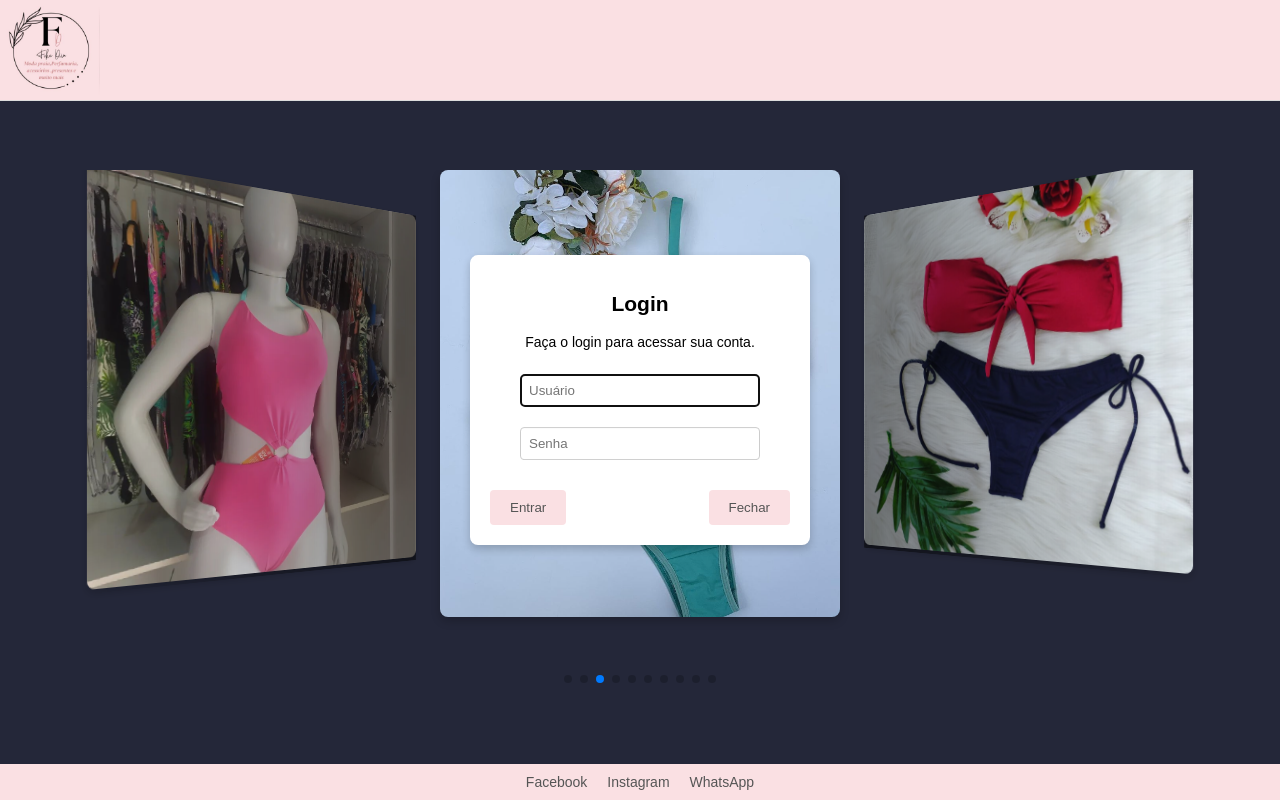
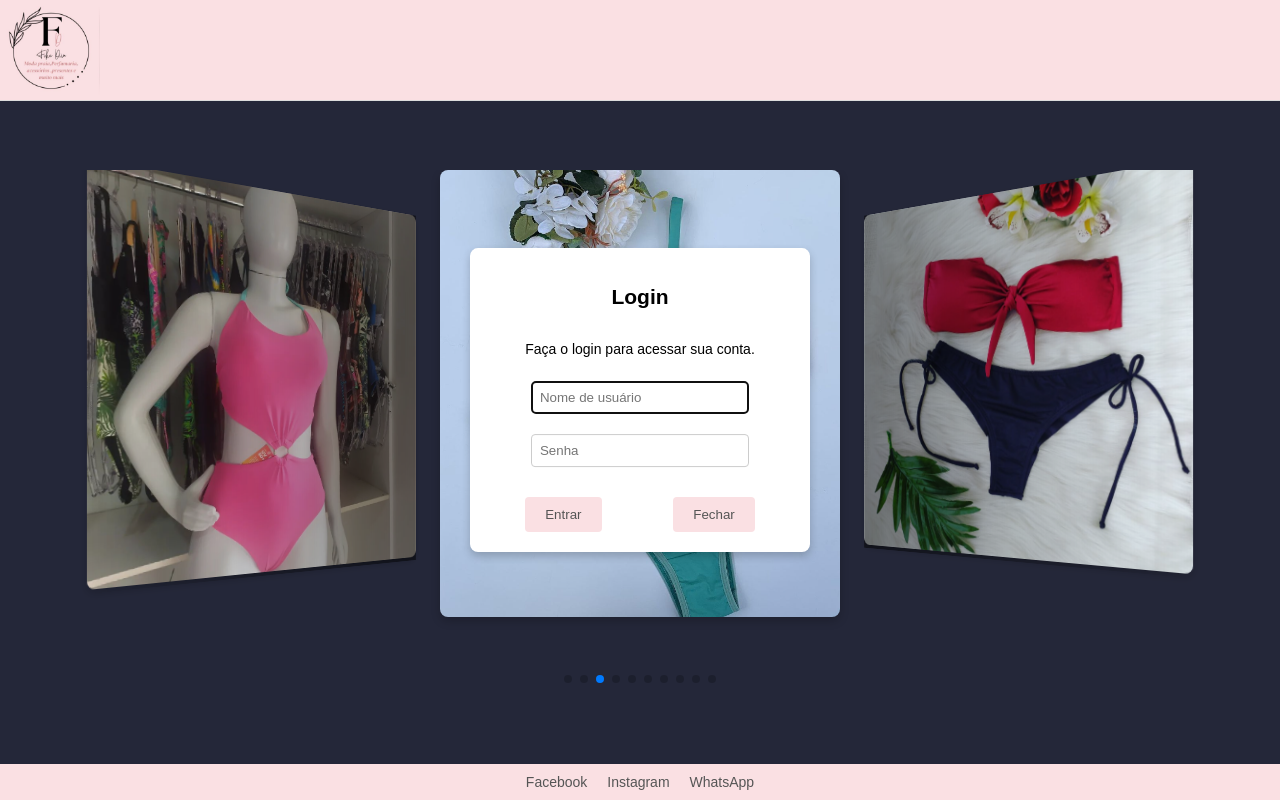
Before and after one commit to Danny-ctrl/fike_diva, a React (Create React App) app: page / in a window 1280 px wide. Both pictures are taken after a click on the picture 50 px from the left and 50 px from the top of the page. Built offline with nearby package versions, Linux system fonts and the light colour scheme; the HTML template or start-up script is replaced by a standard one.

Commit message:
modal login

```diff
--- a/src/App.jsx
+++ b/src/App.jsx
@@ -2,19 +2,19 @@ import React, { useState } from 'react';
 import Header from './components/Header';
 import Footer from './components/Footer';
 import Carousel from './components/carousel';
-import LoginModal from './components/LoginModal';
 import AdminPanel from './components/AdminPanel';
 import VendorPanel from './components/VendorPanel';
+import './App.css';
 
 const App = () => {
-  const [loggedUser, setLoggedUser] = useState(null); // { username: 'admin', role: 'adm' }
+  const [loggedUser, setLoggedUser] = useState(null); // Estado do usuário logado
 
   return (
     <div className="App">
       <Header />
       <main style={{ flexGrow: 1, display: 'flex', flexDirection: 'column', justifyContent: 'center' }}>
         <Carousel />
-        {!loggedUser && <LoginModal onLogin={setLoggedUser} />}
+        {!loggedUser && <p>Por favor, faça login para acessar as funções do sistema.</p>}
         {loggedUser?.role === 'adm' && <AdminPanel />}
         {loggedUser?.role === 'vendedor' && <VendorPanel />}
       </main>
--- a/src/components/Header.jsx
+++ b/src/components/Header.jsx
@@ -1,27 +1,28 @@
-import React from 'react';
-import { Dialog, DialogTrigger, DialogContent, DialogTitle, DialogClose } from '@radix-ui/react-dialog';
+import React, { useState } from 'react';
+import { Dialog, DialogTrigger, DialogContent } from '@radix-ui/react-dialog';
+import LoginModal from './LoginModal';
 import './Header.css';
 
-const Header = () => (
+const Header = () => {
+  const [isModalOpen, setIsModalOpen] = useState(false);
+
+  const handleLogin = (user) => {
+    console.log('Usuário logado:', user);
+    setIsModalOpen(false); // Fecha o modal ao logar
+  };
+
+  return (
     <header className="header">
-    <Dialog>
+      <Dialog open={isModalOpen} onOpenChange={setIsModalOpen}>
         <DialogTrigger asChild>
           <img src="/logoPrincipal.png" alt="Fike Diva Logo" className="logo" />
         </DialogTrigger>
         <DialogContent className="RadixDialogContent">
-        <DialogTitle>Login</DialogTitle>
-        <p>Faça o login para acessar sua conta.</p>
-        <input type="text" placeholder="Usuário" />
-        <input type="password" placeholder="Senha" />
-        <div style={{ display: 'flex', justifyContent: 'space-between', marginTop: '10px' }}>
-          <button>Entrar</button>
-          <DialogClose asChild>
-            <button>Fechar</button>
-          </DialogClose>
-        </div>
+          <LoginModal onLogin={handleLogin} />
         </DialogContent>
       </Dialog>
     </header>
   );
+};
 
 export default Header;
--- a/src/components/LoginModal.css
+++ b/src/components/LoginModal.css
@@ -22,3 +22,38 @@
   align-items: center;
   gap: 10px;
 }
+.login-modal {
+  display: flex;
+  flex-direction: column;
+  align-items: center;
+}
+
+.login-modal input {
+  margin: 10px 0;
+  padding: 8px;
+  width: 100%;
+  max-width: 240px;
+  border: 1px solid #ccc;
+  border-radius: 4px;
+  box-sizing: border-box;
+}
+
+.button-group {
+  display: flex;
+  justify-content: space-between;
+  width: 100%;
+  max-width: 240px;
+  margin-top: 10px;
+}
+
+.button-group button {
+  padding: 10px 20px;
+  background-color: #fae0e3;
+  border: none;
+  border-radius: 4px;
+  cursor: pointer;
+}
+
+.button-group button:hover {
+  background-color: #f5b7c3;
+}
--- a/src/components/LoginModal.jsx
+++ b/src/components/LoginModal.jsx
@@ -1,12 +1,6 @@
 import React, { useState } from 'react';
 import PropTypes from 'prop-types';
-import {
-  Dialog,
-  DialogOverlay,
-  DialogContent,
-  DialogTitle,
-  DialogClose,
-} from '@radix-ui/react-dialog';
+import { DialogClose } from '@radix-ui/react-dialog';
 import './LoginModal.css';
 
 const LoginModal = ({ onLogin }) => {
@@ -14,6 +8,7 @@ const LoginModal = ({ onLogin }) => {
   const [password, setPassword] = useState('');
 
   const handleLogin = () => {
+    // Verificação de credenciais
     if (username === 'admin' && password === '1234') {
       onLogin({ username: 'admin', role: 'adm' });
     } else if (username === 'vendedor' && password === '1234') {
@@ -24,10 +19,8 @@ const LoginModal = ({ onLogin }) => {
   };
 
   return (
-    <Dialog>
-      <DialogOverlay className="RadixDialogOverlay" />
-      <DialogContent className="RadixDialogContent">
-        <DialogTitle>Login</DialogTitle>
+    <div className="login-modal">
+      <h2>Login</h2>
       <p>Faça o login para acessar sua conta.</p>
       <input
         type="text"
@@ -41,14 +34,13 @@ const LoginModal = ({ onLogin }) => {
         value={password}
         onChange={(e) => setPassword(e.target.value)}
       />
-        <div style={{ display: 'flex', justifyContent: 'space-between', marginTop: '10px' }}>
+      <div className="button-group">
         <button onClick={handleLogin}>Entrar</button>
         <DialogClose asChild>
           <button>Fechar</button>
         </DialogClose>
       </div>
-      </DialogContent>
-    </Dialog>
+    </div>
   );
 };
 
```
Lines whose indentation alone changed are shown as unchanged.
